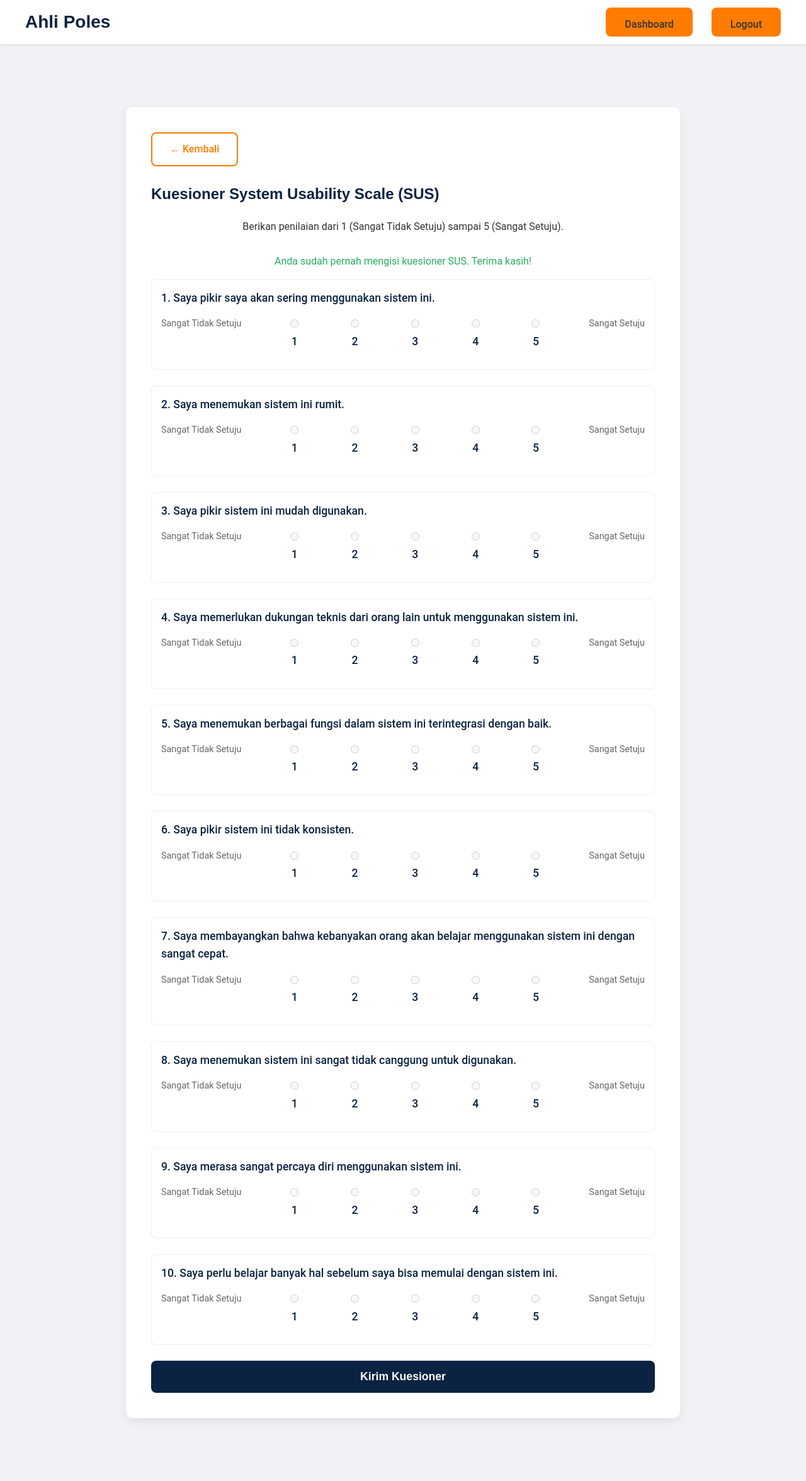
After one commit to tempegaring823-ux/Website, a PHP site: page /user/pertanyaan_sus.php in a window 1280 px wide. The commit adds this page. Shown: the whole page at 63% size. Run offline with PHP 8.4, Linux system fonts and the light colour scheme; a user stored in the database is signed in; tables that the repository leaves empty or names only in its code hold one stand-in row (values such as "Sample post").

Commit message:
Add files via upload

```diff
--- a/admin/dashboard.php
+++ b/admin/dashboard.php
@@ -94,6 +94,7 @@ $total_users = $total_users_result->fetch_assoc()['total_users'];
                 <a href="#dashboard" class="nav-item <?php echo ($current_anchor == 'dashboard' ? 'active' : ''); ?>">Dashboard</a>
                 <a href="#bookings" class="nav-item <?php echo ($current_anchor == 'bookings' ? 'active' : ''); ?>">Kelola Booking</a>
                 <a href="#users" class="nav-item <?php echo ($current_anchor == 'users' ? 'active' : ''); ?>">Kelola Akun</a>
+                <a href="hasil_sus.php" class="nav-item">Hasil SUS</a>
                 <a href="../logout.php" class="nav-item logout">Logout</a>
             </nav>
         </div>
--- a/user/dashboard.php
+++ b/user/dashboard.php
@@ -47,6 +47,8 @@ $bookings_result = $stmt->get_result();
         <!-- Tombol Booking dipindahkan ke dalam section -->
         <div style="margin-top: 20px;">
             <a href="booking.php" class="btn btn-primary">Booking Sekarang</a>
+            <a href="pertanyaan_sus.php" class="btn btn-primary">Umpan Balik (Kuesioner SUS)</a>
+
         </div>
 
         <div class="user-bookings">
--- /dev/null
+++ b/user/pertanyaan_sus.php
@@ -0,0 +1,139 @@
+<?php
+session_start();
+if (!isset($_SESSION['user_id'])) {
+    header("Location: ../login.php");
+    exit();
+}
+require '../db/config.php';
+
+$message = '';
+$user_id = $_SESSION['user_id'];
+
+// Cek apakah pengguna sudah mengisi kuesioner (menggunakan nama tabel: feedback_sus)
+$check_sql = "SELECT id FROM feedback_sus WHERE user_id = ?";
+$check_stmt = $conn->prepare($check_sql);
+$check_stmt->bind_param("i", $user_id);
+$check_stmt->execute();
+$check_result = $check_stmt->get_result();
+$check_stmt->close();
+
+if ($check_result->num_rows > 0) {
+    $message = "Anda sudah pernah mengisi kuesioner SUS. Terima kasih!";
+    $disable_form = true;
+} else {
+    $disable_form = false;
+}
+
+
+if ($_SERVER["REQUEST_METHOD"] == "POST" && !$disable_form) {
+
+    $score_sum = 0;
+    $q = [];
+
+    // Ambil jawaban (Q1 sampai Q10) dan hitung skor
+    for ($i = 1; $i <= 10; $i++) {
+        $q[$i] = (int)$_POST['q' . $i];
+
+        // Logika Perhitungan SUS:
+        if ($i % 2 !== 0) {
+            // Ganjil (Positif): Score = Jawaban - 1
+            $score_sum += ($q[$i] - 1);
+        } else {
+            // Genap (Negatif): Score = 5 - Jawaban
+            $score_sum += (5 - $q[$i]);
+        }
+    }
+
+    // Skor Akhir SUS = Total Sum * 2.5
+    $final_sus_score = number_format($score_sum * 2.5, 2);
+
+    // Insert data ke database
+    $stmt = $conn->prepare("INSERT INTO feedback_sus (user_id, q1, q2, q3, q4, q5, q6, q7, q8, q9, q10, sus_score) VALUES (?, ?, ?, ?, ?, ?, ?, ?, ?, ?, ?, ?)");
+    $stmt->bind_param("iiiiiiiiiiis", $user_id, $q[1], $q[2], $q[3], $q[4], $q[5], $q[6], $q[7], $q[8], $q[9], $q[10], $final_sus_score);
+
+    if ($stmt->execute()) {
+        $message = "Terima kasih! Kuesioner berhasil dikirimkan. Skor Anda: " . $final_sus_score;
+        $disable_form = true;
+    } else {
+        $message = "Error: Gagal mengirim kuesioner. " . $stmt->error;
+    }
+    $stmt->close();
+}
+
+$sus_questions = [
+    1 => "Saya pikir saya akan sering menggunakan sistem ini.",
+    2 => "Saya menemukan sistem ini rumit.",
+    3 => "Saya pikir sistem ini mudah digunakan.",
+    4 => "Saya memerlukan dukungan teknis dari orang lain untuk menggunakan sistem ini.",
+    5 => "Saya menemukan berbagai fungsi dalam sistem ini terintegrasi dengan baik.",
+    6 => "Saya pikir sistem ini tidak konsisten.",
+    7 => "Saya membayangkan bahwa kebanyakan orang akan belajar menggunakan sistem ini dengan sangat cepat.",
+    8 => "Saya menemukan sistem ini sangat tidak canggung untuk digunakan.",
+    9 => "Saya merasa sangat percaya diri menggunakan sistem ini.",
+    10 => "Saya perlu belajar banyak hal sebelum saya bisa memulai dengan sistem ini.",
+];
+?>
+
+<!DOCTYPE html>
+<html lang="id">
+<head>
+    <meta charset="UTF-8">
+    <meta name="viewport" content="width=device-width, initial-scale=1.0">
+    <title>Kuesioner SUS | Ahli Poles</title>
+    <link rel="stylesheet" href="../css/style.css">
+    <style>
+        .sus-form-container { max-width: 800px; margin: 40px auto; padding: 40px; background-color: #FFFFFF; border-radius: 10px; box-shadow: 0 5px 15px rgba(0, 0, 0, 0.07); }
+        .question-group { margin-bottom: 25px; padding: 15px; border: 1px solid #eee; border-radius: 8px; }
+        .question-group label { display: block; font-weight: 500; margin-bottom: 15px; color: #0A2342; font-size: 1.1em; }
+        .radio-options { display: flex; justify-content: space-between; margin-top: 10px; }
+        .radio-options div { text-align: center; }
+        .radio-options input[type="radio"] { margin: 5px; }
+        .radio-options span { font-size: 0.9em; color: #666; }
+    </style>
+</head>
+<body>
+    <header class="main-header">
+        <nav class="container nav-container">
+            <a href="../index.html" class="logo">Ahli Poles</a>
+            <div class="nav-links" id="nav-links">
+                <a href="dashboard.php" class="btn btn-primary">Dashboard</a>
+                <a href="../logout.php" class="btn btn-contact">Logout</a>
+            </div>
+        </nav>
+    </header>
+    <section class="booking-section">
+        <div class="container sus-form-container">
+
+            <div style="margin-bottom: 25px;">
+                <a href="dashboard.php" class="btn btn-secondary">&larr; Kembali</a>
+            </div>
+
+            <h2>Kuesioner System Usability Scale (SUS)</h2>
+            <p style="text-align: center; margin-bottom: 30px;">Berikan penilaian dari 1 (Sangat Tidak Setuju) sampai 5 (Sangat Setuju).</p>
+            <?php if ($message): ?>
+                <p class="message-<?php echo strpos($message, 'Error') !== false ? 'error' : 'success'; ?>"><?php echo $message; ?></p>
+            <?php endif; ?>
+
+            <form action="pertanyaan_sus.php" method="POST">
+                <?php foreach ($sus_questions as $q_num => $question): ?>
+                    <div class="question-group">
+                        <label><?php echo $q_num . ". " . $question; ?></label>
+                        <div class="radio-options">
+                            <span>Sangat Tidak Setuju</span>
+                            <?php for ($i = 1; $i <= 5; $i++): ?>
+                                <div>
+                                    <input type="radio" id="q<?php echo $q_num; ?>_<?php echo $i; ?>" name="q<?php echo $q_num; ?>" value="<?php echo $i; ?>" required <?php echo $disable_form ? 'disabled' : ''; ?>>
+                                    <label for="q<?php echo $q_num; ?>_<?php echo $i; ?>"><?php echo $i; ?></label>
+                                </div>
+                            <?php endfor; ?>
+                            <span>Sangat Setuju</span>
+                        </div>
+                    </div>
+                <?php endforeach; ?>
+
+                <button type="submit" class="btn-submit" <?php echo $disable_form ? 'disabled' : ''; ?>>Kirim Kuesioner</button>
+            </form>
+        </div>
+    </section>
+</body>
+</html>
```
Also changed, not shown: admin/hasil_sus.php (added, +121 -0 lines).
